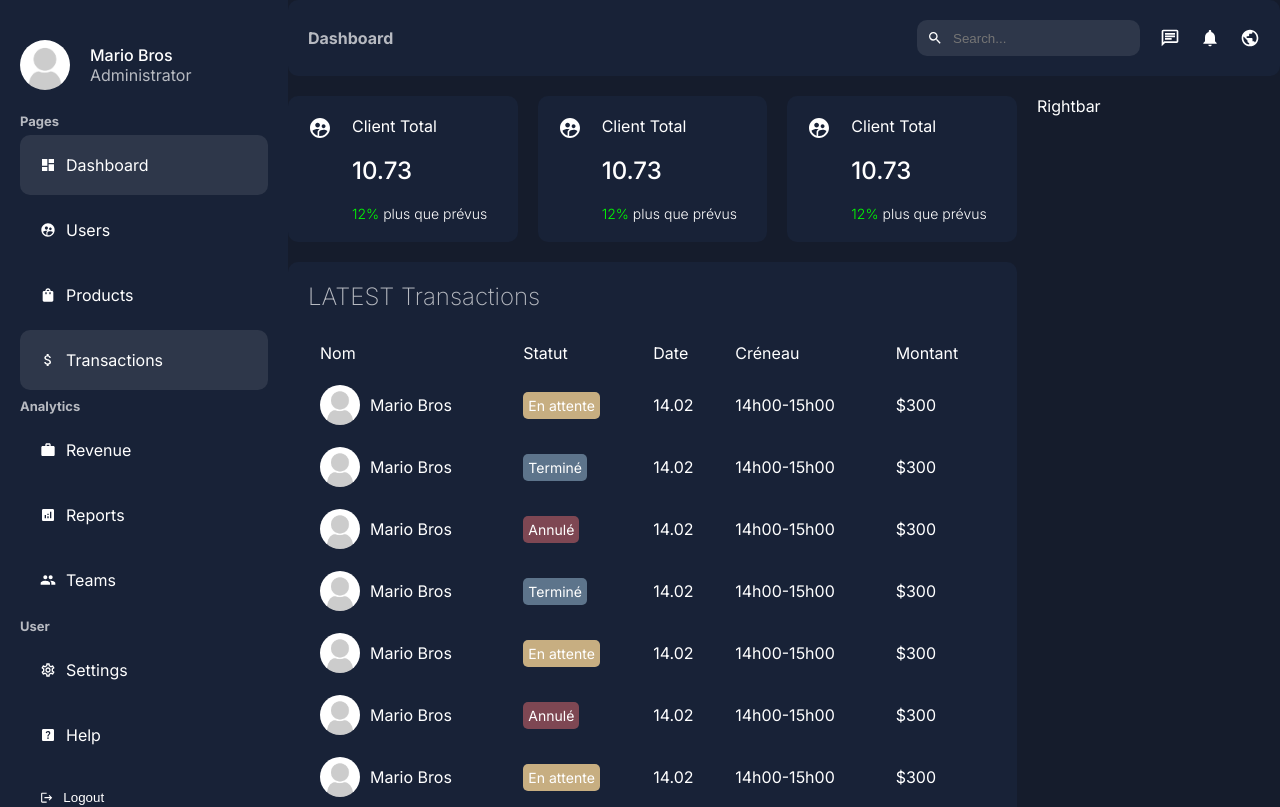
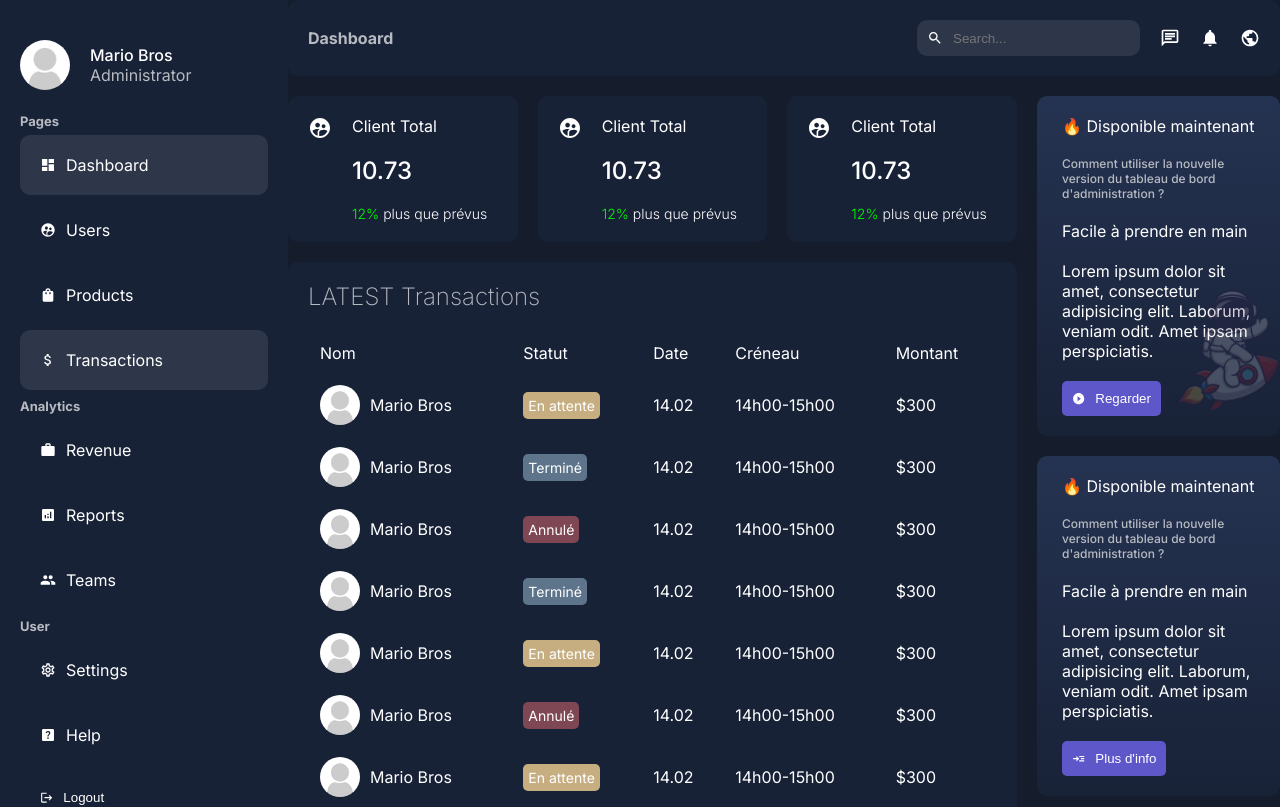
Before and after one commit to kmaadcode/selfmecano, a Next.js app: page /dashboard in a window 1280 px wide. Shown: the top 807 px of the page. Built offline with nearby package versions, Linux system fonts and the light colour scheme.

Commit message:
end of rightbar.jsx & css

```diff
--- a/app/ui/dashboard/rightbar/rightbar.jsx
+++ b/app/ui/dashboard/rightbar/rightbar.jsx
@@ -1,8 +1,42 @@
+import Image from "next/image";
 import styles from './rightbar.module.css';
+import { MdNotifications, MdPlayCircleFilled, MdReadMore } from "react-icons/md";
 
 const Rightbar = () => {
   return (
-    <div className={styles.container}>Rightbar</div>
+    <div className={styles.container}>
+      <div className={styles.item}>
+        <div className={styles.bgContainer}>
+          <Image src="/astronaut.png" alt="" fill className={styles.bg}/>
+        </div>
+        <div className={styles.text}>
+          <span className={styles.notifications}>
+          🔥 Disponible maintenant
+          </span>
+          <h3 className={styles.title}>Comment utiliser la nouvelle version du tableau de bord d'administration ?</h3>
+          <span className={styles.subtitle}>Facile à prendre en main</span>
+          <p className={styles.description}>Lorem ipsum dolor sit amet, consectetur adipisicing elit. Laborum, veniam odit. Amet ipsam perspiciatis.</p>
+          <button className={styles.button}>
+            <MdPlayCircleFilled />
+            Regarder
+          </button>
+        </div>
+      </div>
+      <div className={styles.item}>
+        <div className={styles.text}>
+          <span className={styles.notifications}>
+          🔥 Disponible maintenant
+          </span>
+          <h3 className={styles.title}>Comment utiliser la nouvelle version du tableau de bord d'administration ?</h3>
+          <span className={styles.subtitle}>Facile à prendre en main</span>
+          <p className={styles.description}>Lorem ipsum dolor sit amet, consectetur adipisicing elit. Laborum, veniam odit. Amet ipsam perspiciatis.</p>
+          <button className={styles.button}>
+            <MdReadMore />
+            Plus d'info
+          </button>
+        </div>
+      </div>
+    </div>
   )
 }
 
--- a/app/ui/dashboard/rightbar/rightbar.module.css
+++ b/app/ui/dashboard/rightbar/rightbar.module.css
@@ -1,2 +1,52 @@
 .container {
 }
+
+.item {
+  position: relative;
+  background: linear-gradient(to top, #182237, #253352);
+  padding: 20px 25px;
+  border-radius: 10px;
+  margin-bottom: 20px;
+}
+.bgContainer {
+  position: absolute;
+  bottom: 0;
+  right: 0;
+  width: 50%;
+  height: 50%;
+}
+
+.bg {
+  object-fit: contain;
+  opacity: 0.2;
+}
+
+.text {
+  display: flex;
+  flex-direction: column;
+  gap: 20px;
+}
+
+.notification {
+  font-weight: bold;
+}
+
+.title {
+  font-weight: 500;
+  font-size: 12px;
+  color: var(--textSoft);
+}
+
+.button {
+  padding: 10px;
+  display: flex;
+  align-items: center;
+
+  gap: 10px;
+  background-color: #5d57c9;
+  color: white;
+  border: none;
+  border-radius: 5px;
+  cursor: pointer;
+  width: max-content;
+}
```
